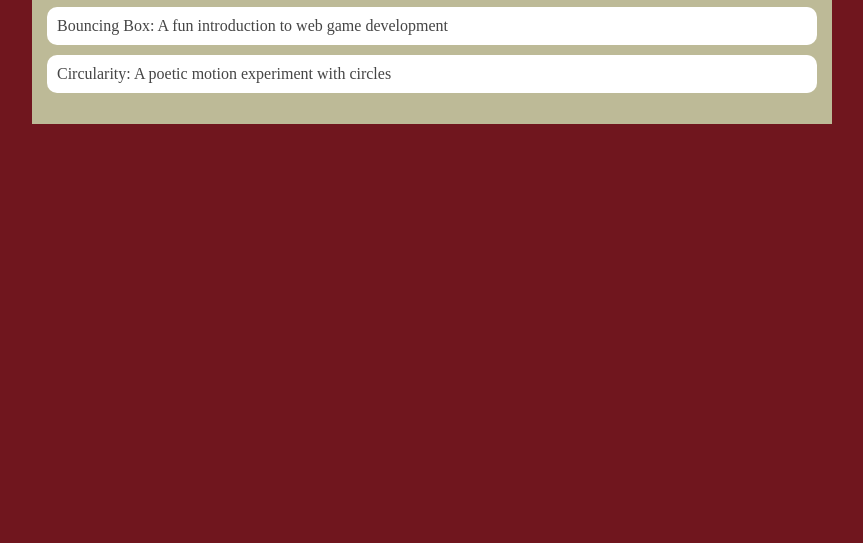
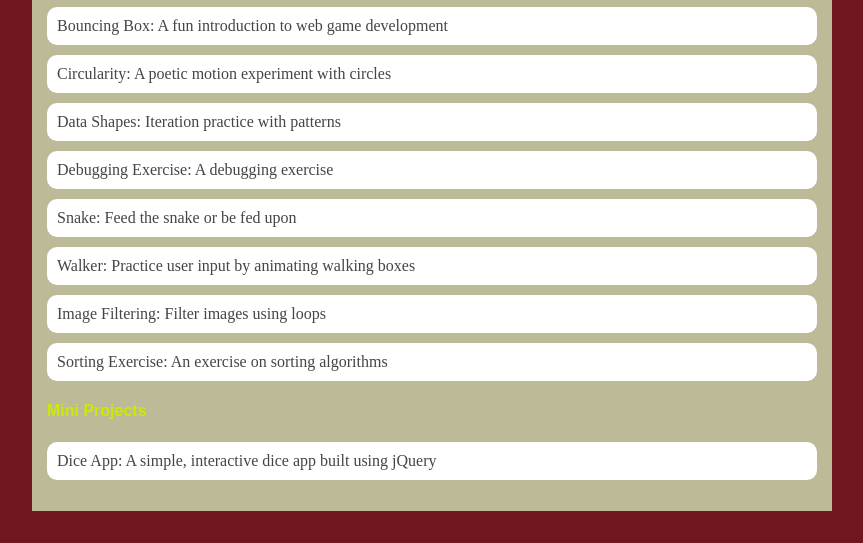
Before and after one commit to seeyawwby/seeyawwby.github.io, a plain HTML site: page portfolio.html in a window 1280 px wide. Shown: the part 257-800 px from the top of the page, without its empty margins (208-1071 px from the left). Drawn offline with Linux system fonts and the light colour scheme.

Commit message:
adding asd-projects

```diff
--- a/portfolio.html
+++ b/portfolio.html
@@ -2,7 +2,7 @@
 <html>
   <head>
     <title>GAMES</title>
-      <link rel="stylesheet" href="style.css" />
+    <link rel="stylesheet" href="style.css" />
   </head>
 
   <body>
@@ -39,6 +39,44 @@
                 >Circularity: A poetic motion experiment with circles</a
               >
             </li>
+            <li>
+              <a href="asd-projects/data-shapes">
+                Data Shapes: Iteration practice with patterns</a
+              >
+            </li>
+            <li>
+              <a href="asd-projects/debugging-exercise">
+                Debugging Exercise: A debugging exercise</a
+              >
+            </li>
+            <li>
+              <a href="asd-projects/snake"
+                >Snake: Feed the snake or be fed upon</a
+              >
+            </li>
+            <li>
+              <a href="asd-projects/walker"
+                >Walker: Practice user input by animating walking boxes</a
+              >
+            </li>
+            <li>
+              <a href="asd-projects/image-filtering"
+                >Image Filtering: Filter images using loops</a
+              >
+            </li>
+            <li>
+              <a href="asd-projects/sorting"
+                >Sorting Exercise: An exercise on sorting algorithms</a
+              >
+            </li>
+          </ul>
+          <h4>Mini Projects</h4>
+          <ul id="portfolio">
+            <li>
+              <a href="asd-projects/dice-app">
+                Dice App: A simple, interactive dice app built using jQuery</a
+              >
+            </li>
           </ul>
         </div>
       </main>
```
